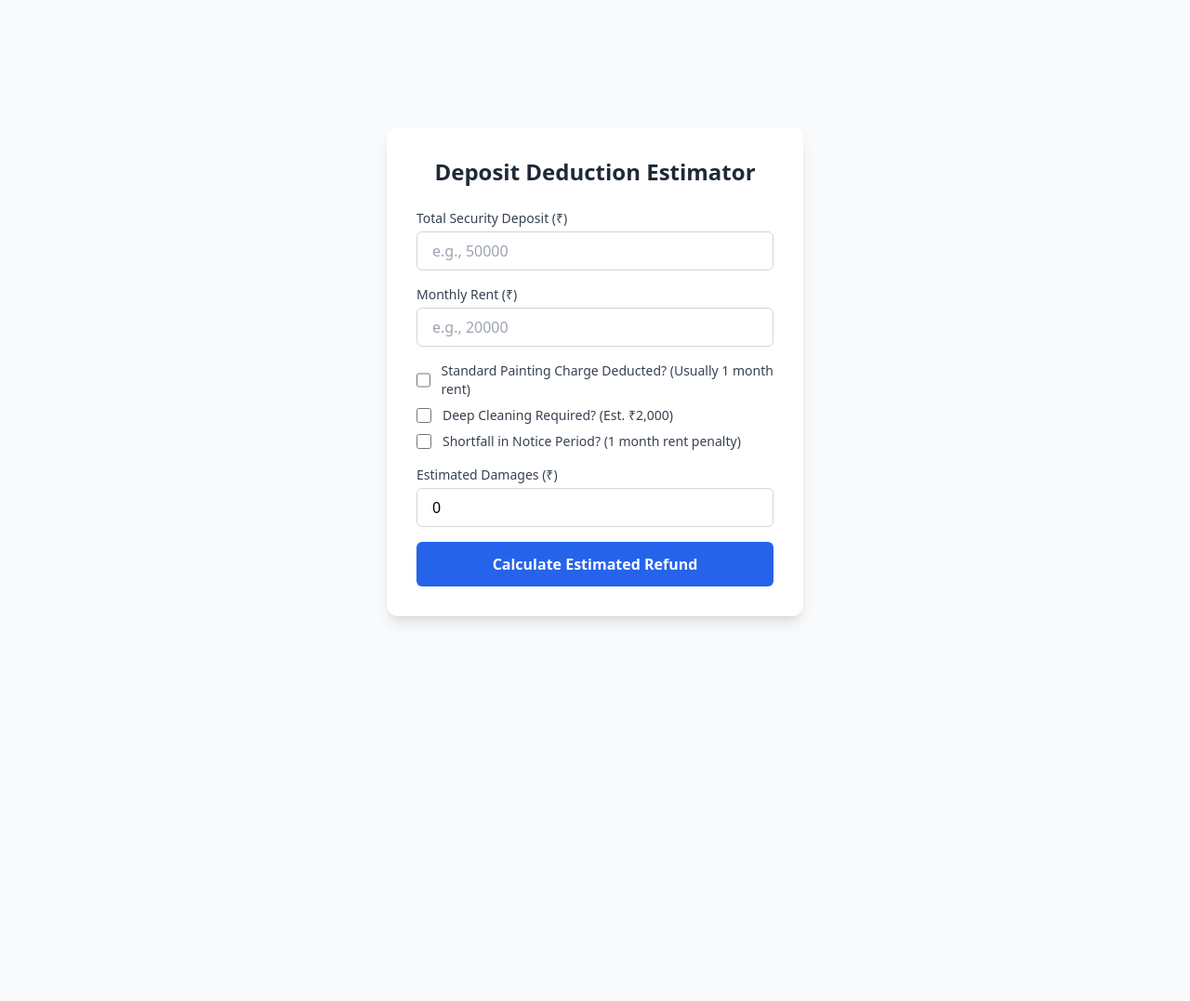
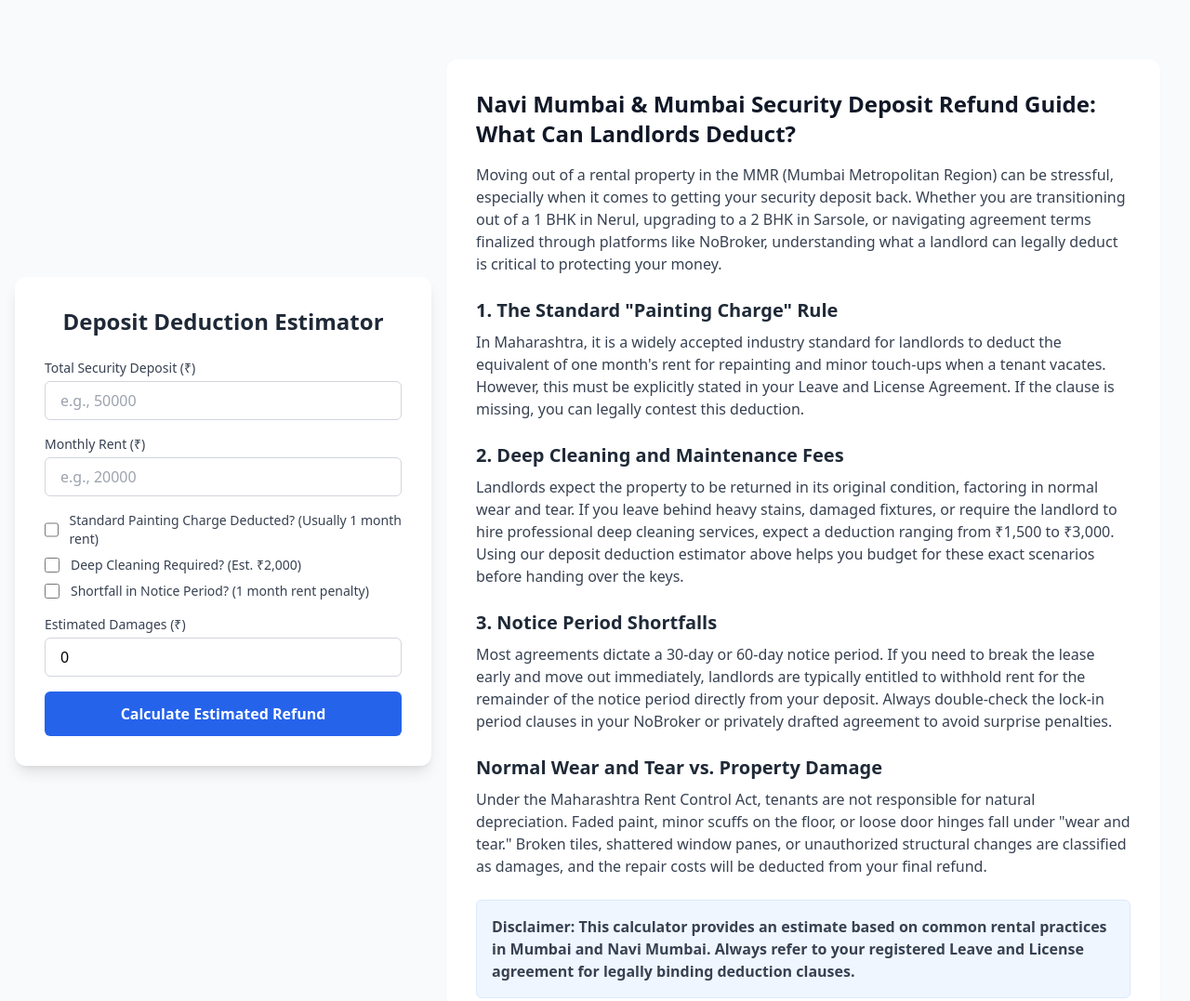
Before and after one commit to shloknaik333-ops/deposit-calculator, a plain HTML site: page index.html in a window 1280 px wide. Shown: the whole page at 93% size. Before the commit the page ends 800 px from the top, so only its background shows below. Drawn offline with nearby package versions, Linux system fonts and the light colour scheme.

Commit message:
Update index.html

```diff
--- a/index.html
+++ b/index.html
@@ -112,5 +112,25 @@
             }
         }
     </script>
+    <!-- SEO Content Section -->
+<div class="max-w-3xl mx-auto mt-12 bg-white p-8 rounded-xl shadow-sm text-gray-700">
+    <h2 class="text-2xl font-bold text-gray-900 mb-4">Navi Mumbai & Mumbai Security Deposit Refund Guide: What Can Landlords Deduct?</h2>
+
+    <p class="mb-4">Moving out of a rental property in the MMR (Mumbai Metropolitan Region) can be stressful, especially when it comes to getting your security deposit back. Whether you are transitioning out of a 1 BHK in Nerul, upgrading to a 2 BHK in Sarsole, or navigating agreement terms finalized through platforms like NoBroker, understanding what a landlord can legally deduct is critical to protecting your money.</p>
+
+    <h3 class="text-xl font-semibold text-gray-800 mt-6 mb-2">1. The Standard "Painting Charge" Rule</h3>
+    <p class="mb-4">In Maharashtra, it is a widely accepted industry standard for landlords to deduct the equivalent of one month's rent for repainting and minor touch-ups when a tenant vacates. However, this must be explicitly stated in your Leave and License Agreement. If the clause is missing, you can legally contest this deduction.</p>
+
+    <h3 class="text-xl font-semibold text-gray-800 mt-6 mb-2">2. Deep Cleaning and Maintenance Fees</h3>
+    <p class="mb-4">Landlords expect the property to be returned in its original condition, factoring in normal wear and tear. If you leave behind heavy stains, damaged fixtures, or require the landlord to hire professional deep cleaning services, expect a deduction ranging from ₹1,500 to ₹3,000. Using our deposit deduction estimator above helps you budget for these exact scenarios before handing over the keys.</p>
+
+    <h3 class="text-xl font-semibold text-gray-800 mt-6 mb-2">3. Notice Period Shortfalls</h3>
+    <p class="mb-4">Most agreements dictate a 30-day or 60-day notice period. If you need to break the lease early and move out immediately, landlords are typically entitled to withhold rent for the remainder of the notice period directly from your deposit. Always double-check the lock-in period clauses in your NoBroker or privately drafted agreement to avoid surprise penalties.</p>
+
+    <h3 class="text-xl font-semibold text-gray-800 mt-6 mb-2">Normal Wear and Tear vs. Property Damage</h3>
+    <p class="mb-4">Under the Maharashtra Rent Control Act, tenants are not responsible for natural depreciation. Faded paint, minor scuffs on the floor, or loose door hinges fall under "wear and tear." Broken tiles, shattered window panes, or unauthorized structural changes are classified as damages, and the repair costs will be deducted from your final refund.</p>
+
+    <p class="mt-6 font-semibold bg-blue-50 p-4 rounded-md border border-blue-100">Disclaimer: This calculator provides an estimate based on common rental practices in Mumbai and Navi Mumbai. Always refer to your registered Leave and License agreement for legally binding deduction clauses.</p>
+</div>
 </body>
 </html>
```
